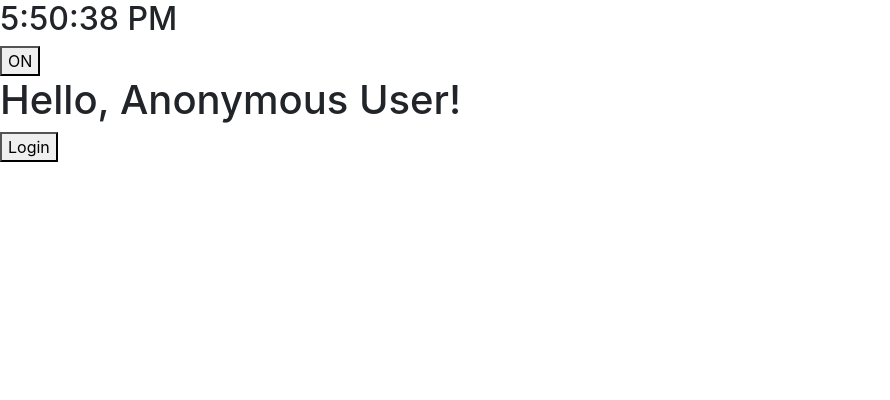
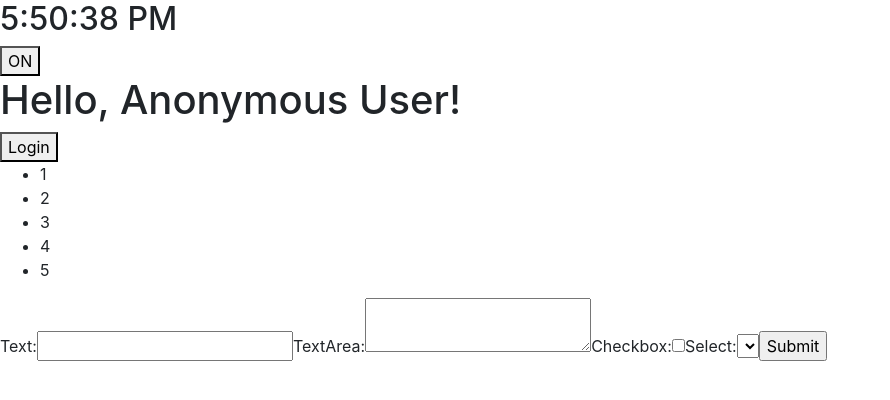
Before and after one commit to martinbozzo/react-app, a React (Create React App) app: page / in a window 1280 px wide. Shown: the top 400 px of the page, without its empty margins (0-890 px from the left). Built offline with nearby package versions, Linux system fonts and the light colour scheme.

Commit message:
Add CustomForm component

```diff
--- a/src/App.js
+++ b/src/App.js
@@ -2,7 +2,8 @@ import React, { Component } from 'react';
 import ReactDOM from 'react-dom';
 import Clock from './js/components/Clock';
 import LoginControl from './js/components/LoginControl';
-import WarningBanner from './js/components/WarningBanner';
+import ListItems from './js/components/ListItems';
+import CustomForm from './js/components/CustomForm';
 
 class App extends Component {
   render() {
@@ -10,6 +11,8 @@ class App extends Component {
       <div>
         <Clock />
         <LoginControl />
+        <ListItems numbers={[1, 2, 3, 4, 5]} />
+        <CustomForm />
       </div>
     );
   }
--- /dev/null
+++ b/src/js/components/CustomForm.jsx
@@ -0,0 +1,83 @@
+import React, { Component } from 'react';
+
+class CustomForm extends Component {
+  constructor(props) {
+    super(props);
+    this.state = {
+      text: '',
+      textarea: '',
+      checkbox: true,
+      select: 'A'
+    };
+
+    this.handleInputChange = this.handleInputChange.bind(this);
+    this.handleSubmit = this.handleSubmit.bind(this);
+  }
+
+  handleInputChange(event) {
+    const target = event.target;
+    const value = target.type === 'checkbox' ? target.checked : target.value;
+    const name = target.name;
+
+    this.setState({
+      [name]: value
+    });
+  }
+
+  handleSubmit(event) {
+    console.log('Text: ' + this.state.text);
+    console.log('Textarea: ' + this.state.textarea);
+    console.log('Select: ' + this.state.select);
+    console.log('Checkbox: ' + this.state.checkbox);
+    event.preventDefault();
+  }
+
+  render() {
+    return (
+      <form onSubmit={this.handleSubmit}>
+        <label>
+          Text:
+          <input
+            name="text"
+            type="text"
+            value={this.state.value}
+            onChange={this.handleInputChange}
+          />
+        </label>
+        <label>
+          TextArea:
+          <textarea
+            name="textarea"
+            type="textarea"
+            value={this.state.textarea}
+            onChange={this.handleInputChange}
+          />
+        </label>
+        <label>
+          Checkbox:
+          <input
+            name="checkbox"
+            type="checkbox"
+            value={this.state.checkbox}
+            onChange={this.handleInputChange}
+          />
+        </label>
+        <label>
+          Select:
+          <select
+            name="select"
+            value={this.state.select}
+            onChange={this.handleInputChange}
+          >
+            <option value="A"></option>
+            <option value="B"></option>
+            <option value="C"></option>
+          </select>
+        </label>
+        <input type="submit" value="Submit" />
+      </form>
+    );
+  }
+}
+
+export default CustomForm;
--- /dev/null
+++ b/src/js/components/ListItems.jsx
@@ -0,0 +1,17 @@
+import React, { Component } from 'react';
+
+class ListItems extends Component {
+  render() {
+    const numbers = this.props.numbers;
+
+    return (
+      <ul>
+        {numbers.map(number => (
+          <li key={number.toString()}>{number}</li>
+        ))}
+      </ul>
+    );
+  }
+}
+
+export default ListItems;
```
